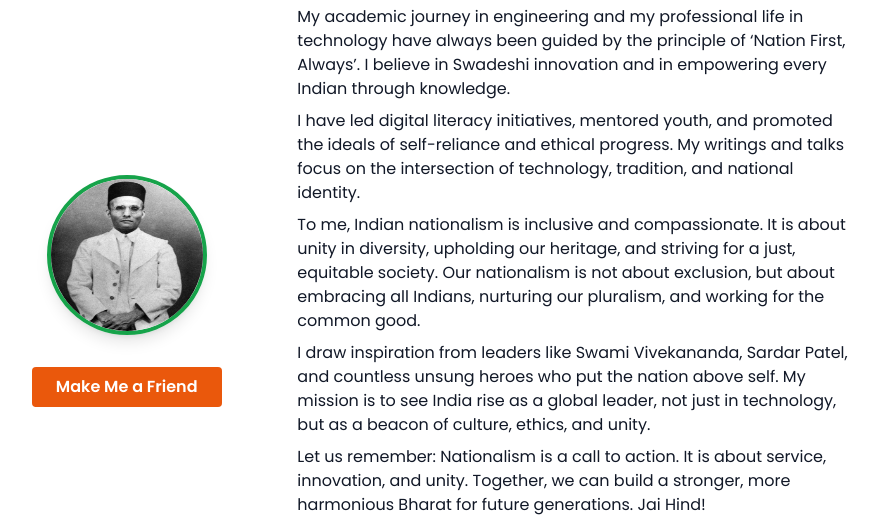
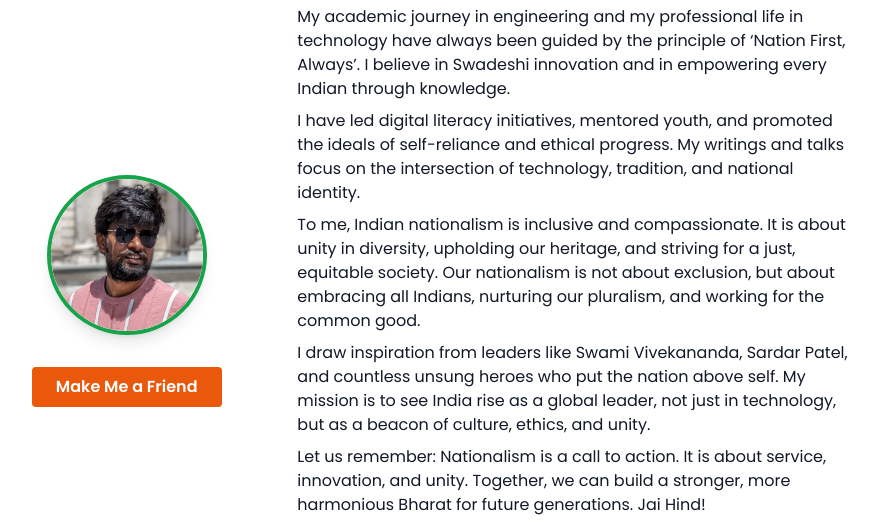
Before and after one commit to xxMahesh/themahesh.org, a plain HTML site: page index.html in a window 1280 px wide. Shown: the part 679-1211 px from the top of the page, without its empty margins (220-1099 px from the left). Drawn offline with nearby package versions, Linux system fonts and the light colour scheme.

Commit message:
Update index.html

```diff
--- a/index.html
+++ b/index.html
@@ -63,7 +63,7 @@
 <section id="about" class="max-w-4xl mx-auto px-4 py-10">
   <div class="flex flex-col md:flex-row gap-8 items-center">
     <div class="md:w-1/3 flex flex-col items-center">
-      <img src="55.jpg" alt="Mahesh Goud" class="w-40 h-40 rounded-full border-4 border-green-600 shadow-lg mb-4">
+      <img src="themahesh.jpg" alt="Mahesh Goud" class="w-40 h-40 rounded-full border-4 border-green-600 shadow-lg mb-4">
       <a href="https://forms.zohopublic.in/themaheshorganisation1/form/JoinWithMe/formperma/-n2-cQN63dN_Nhl_65xdMpOHkf2sXSU39w_VODGK72Q" target="_blank" class="mt-4 px-6 py-2 bg-orange-600 text-white rounded font-semibold hover:bg-orange-700">Make Me a Friend</a>
     </div>
     <div class="md:w-2/3">
```
